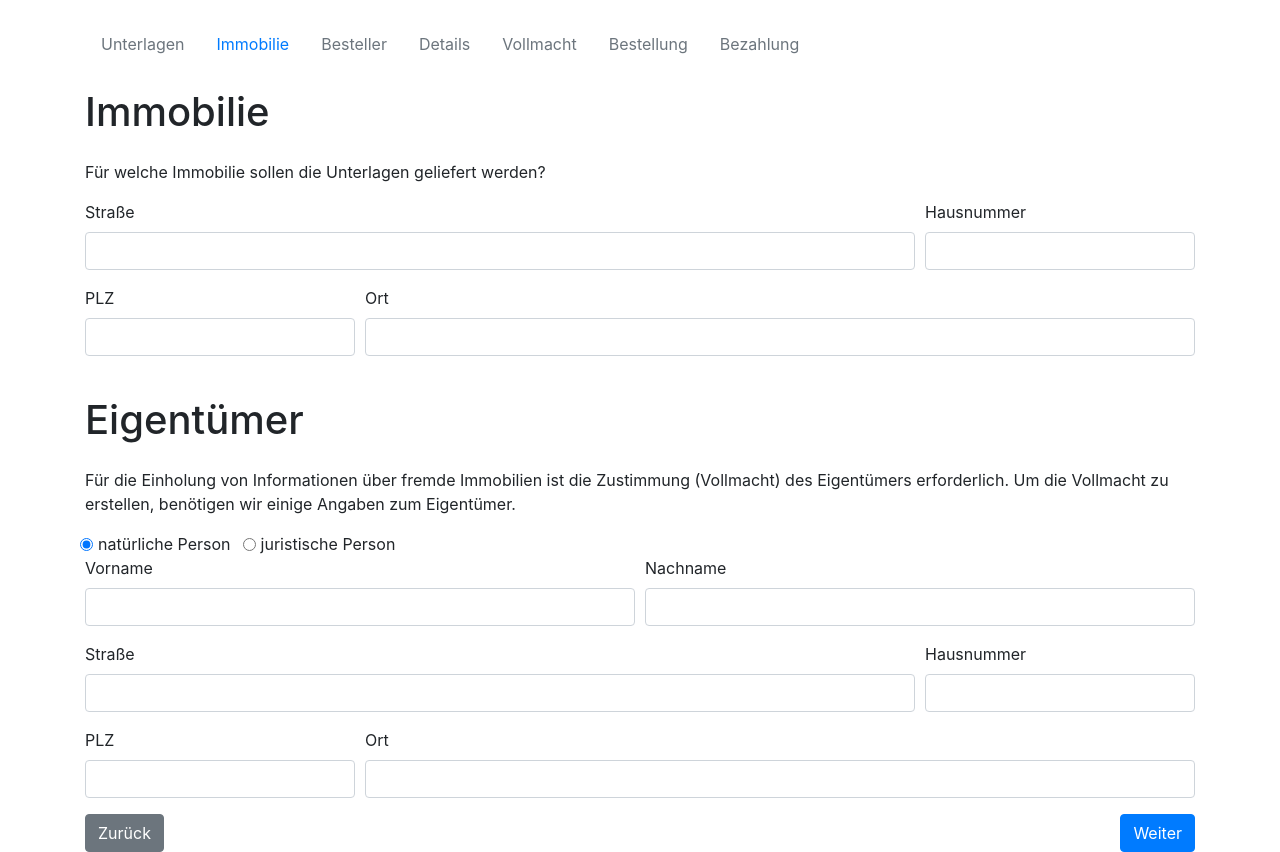
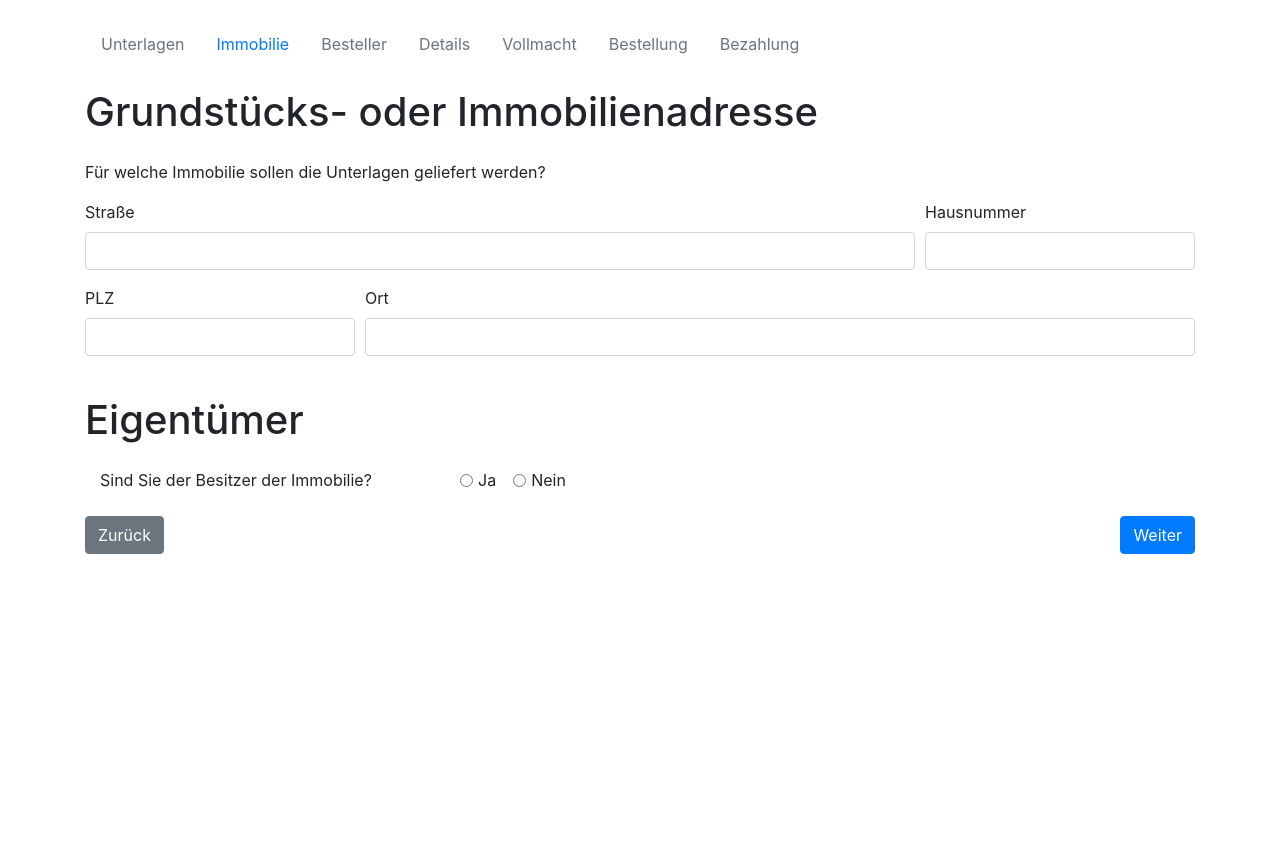
Before and after one commit to MikeKrueger75/my-unterlagenshop, a Flask app: page /immobiliendaten in a window 1280 px wide. After the commit the page ends 554 px from the top, so only its background shows below. Run offline with Flask 3, Linux system fonts and the light colour scheme; some libraries are stand-ins or nearby versions.

Commit message:
no pics on products and question for owner

```diff
--- a/templates/immobiliendaten.html
+++ b/templates/immobiliendaten.html
@@ -1,11 +1,11 @@
 {% extends "base.html" %}
 {% set active_page = 'immobiliendaten' %}
 
-{% block title %}Immobiliendaten{% endblock %}
+{% block title %}Unterlagen bestellen{% endblock %}
 
 {% block content %}
     <form method="POST">
-        <h1 class="my-4">Immobilie</h1>
+        <h1 class="my-4">Grundstücks- oder Immobilienadresse</h1>
         <div class="form-row">
             <div class="form-group col-md-12">
                 Für welche Immobilie sollen die Unterlagen geliefert werden?
@@ -32,12 +32,30 @@
             </div>
         </div>
         <h1 class="my-4">Eigentümer</h1>
+        <div class="form-row  col-md-12 my-4">
+            <div class="text col-md-4">
+                Sind Sie der Besitzer der Immobilie?
+            </div>
+            <div class="form-check form-check-inline col-auto">
+                <input class="form-check-input" type="radio" name="buyer_is_owner" id="buyer_is_owner_y" value="buyer_is_owner_y" {% if session.get('buyer_is_owner') == "buyer_is_owner_y" %}checked{% endif %}>
+                <label class="form-check-label" for="eigentuemer_person">
+                Ja
+                </label>
+            </div>
+            <div class="form-check form-check-inline">
+                <input class="form-check-input" type="radio" name="buyer_is_owner" id="buyer_is_owner_n" value="buyer_is_owner_n" {% if session.get('buyer_is_owner') == "buyer_is_owner_n" %}checked{% endif %}>
+                <label class="form-check-label" for="eigentuemer_firma">
+                Nein
+                </label>
+            </div>
+        </div>
+        <div class="form-group" id="eigentuemer">
             <div class="form-row">
                 <div class="form-group col-md-12">
                     Für die Einholung von Informationen über fremde Immobilien ist die Zustimmung (Vollmacht) des Eigentümers erforderlich. Um die Vollmacht zu erstellen, benötigen wir einige Angaben zum Eigentümer.
                 </div>
             </div>
-        <div class="form-row">
+            <div class="form-row  col-md-12 my-3">
                 <div class="form-check form-check-inline">
                     <input class="form-check-input" type="radio" name="eigentuemer_typ" id="eigentuemer_person" value="eigentuemer_person" {% if session.get('eigentuemer_typ') != "eigentuemer_firma" %}checked{% endif %}>
                     <label class="form-check-label" for="eigentuemer_person">
@@ -87,6 +105,7 @@
                     <input type="text" class="form-control" id="eigentuemer_ort" name="eigentuemer_ort" value="{{ session.get('eigentuemer_ort', '') }}" required>
                 </div>
             </div>
+        </div>
         <div class="row">
             <div class="col-6 text-left">
                 <a href="{{ url_for('produkte') }}" class="btn btn-secondary">Zurück</a>
@@ -126,6 +145,28 @@
                 namePerson.style.display = 'none';
                 nameFirma.style.display = 'flex';
             }
+
+            var buyer_is_owner_y = document.getElementById('buyer_is_owner_y');
+            var buyer_is_owner_n = document.getElementById('buyer_is_owner_n');
+            var eigentuemer = document.getElementById('eigentuemer');
+
+            buyer_is_owner_y.addEventListener('change', function() {
+                if (this.checked) {
+                    eigentuemer.style.display = 'none';
+                }
+            });
+            buyer_is_owner_n.addEventListener('change', function() {
+                if (this.checked) {
+                    eigentuemer.style.display = 'grid';
+                }
+            });
+            if (buyer_is_owner_y.checked) {
+                eigentuemer.style.display = 'none';
+            } else if (eigentuemerFirma.checked) {
+                eigentuemer.style.display = 'grid';
+            } else {
+                eigentuemer.style.display = 'none';
+            }
         });
     </script>
 {% endblock %}
--- a/templates/produkte.html
+++ b/templates/produkte.html
@@ -10,7 +10,7 @@
             {% for document in documents %}
             <div class="col">
             <div class="card">
-                <img src="{{ url_for('static', filename='images/'+document.id+'.png') }}" class="card-img-top" alt="{{ document.name }}">
+                <!--<img src="{{ url_for('static', filename='images/'+document.id+'.png') }}" class="card-img-top" alt="{{ document.name }}">-->
                 <div class="card-body">
                     <h5 class="card-title">
                     <div class="form-check">
```
Lines whose indentation alone changed are shown as unchanged.
